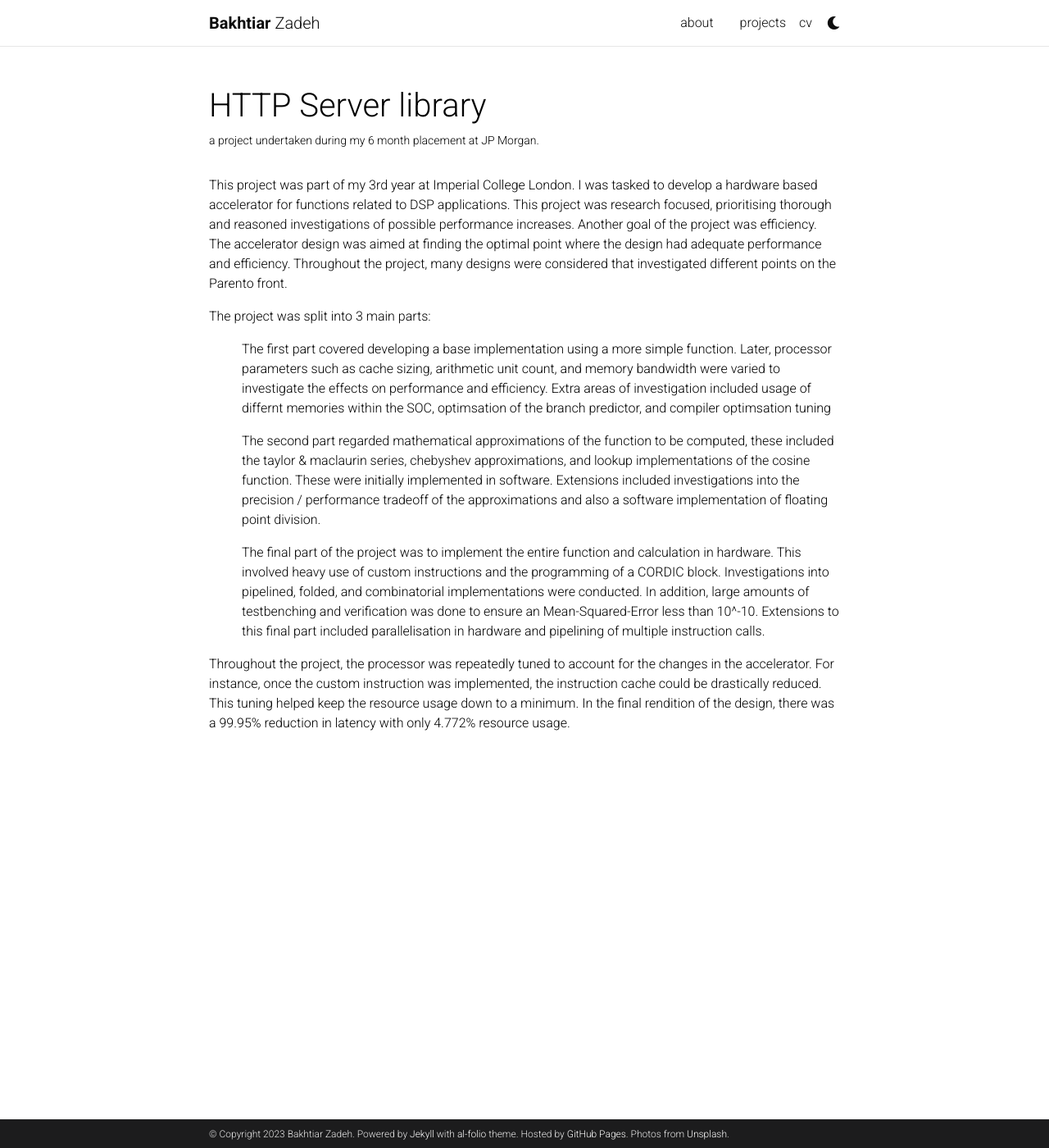
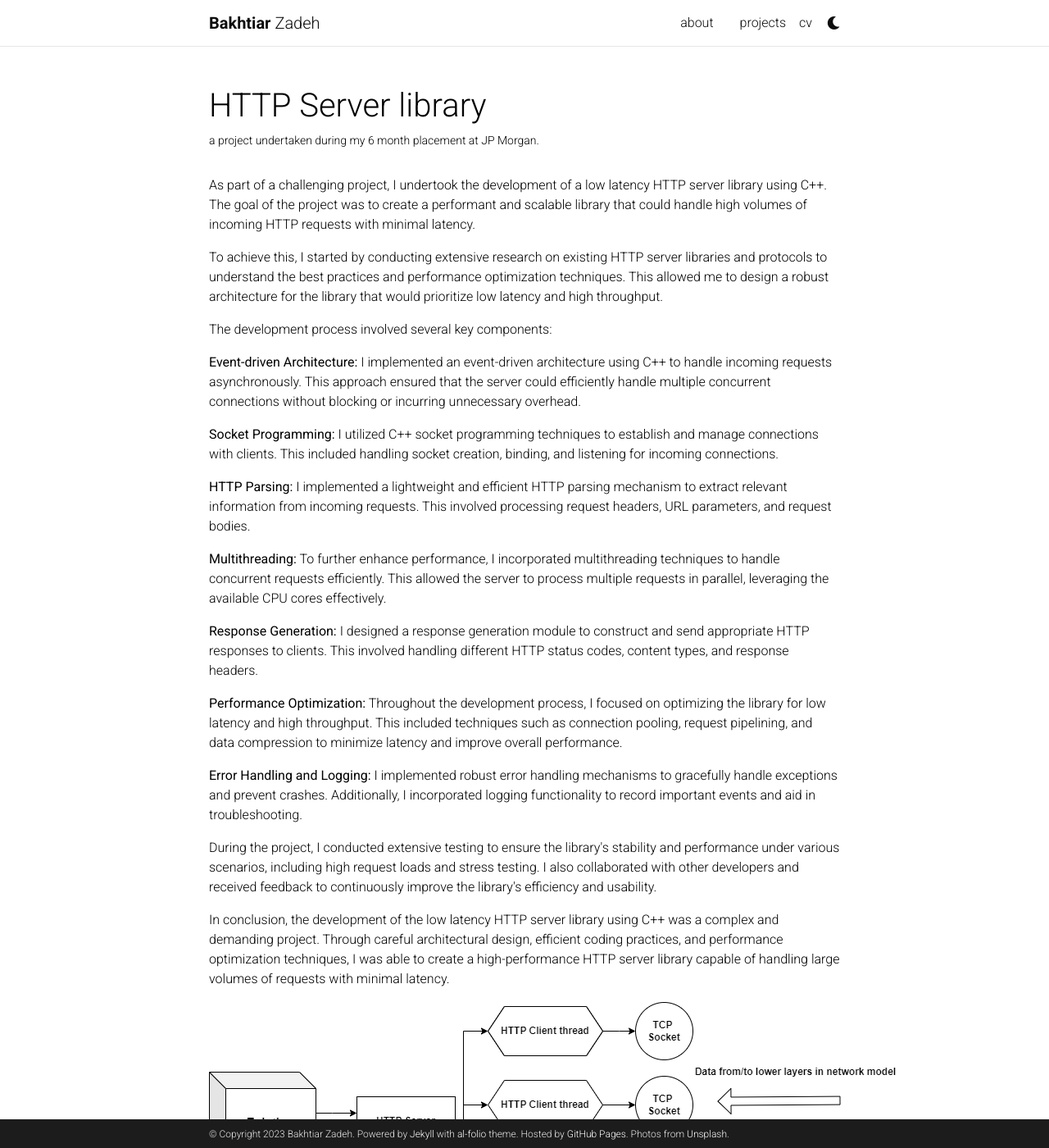
Before and after one commit to bakhtiarZ/bakhtiarZ.github.io, a Jekyll site: the page built from _projects/3_project.md, in a window 1280 px wide and 1400 px high. Shown: the whole window at 82% size. Built offline with Jekyll 4.4.1, drawn with Linux system fonts in a browser that asks for light colours; full-size pictures stand in for the smaller copies a plugin makes; comment, search, counter and statistics services are not loaded; a style sheet for code colours, icons or effects is not loaded; some of the changed text lies outside the part shown.

Commit message:
finished

```diff
--- a/_projects/3_project.md
+++ b/_projects/3_project.md
@@ -6,10 +6,43 @@ img: assets/img/7.jpg
 importance: 3
 category: work
 ---
-<p> This project was part of my 3rd year at Imperial College London. I was tasked to develop a hardware based accelerator for functions related to DSP applications. This project was research focused, prioritising thorough and reasoned investigations of possible performance increases. Another goal of the project was efficiency. The accelerator design was aimed at finding the optimal point where the design had adequate performance and efficiency. Throughout the project, many designs were considered that investigated different points on the Parento front. </p>
+<p> As part of a challenging project, I undertook the development of a low latency HTTP server library using C++. The goal of the project was to create a performant and scalable library that could handle high volumes of incoming HTTP requests with minimal latency. </p>
 
-<p> The project was split into 3 main parts: </p>
-<ul> The first part covered developing a base implementation using a more simple function. Later, processor parameters such as cache sizing, arithmetic unit count, and memory bandwidth were varied to investigate the effects on performance and efficiency. Extra areas of investigation included usage of differnt memories within the SOC, optimsation of the branch predictor, and compiler optimsation tuning</ul>
-<ul> The second part regarded mathematical approximations of the function to be computed, these included the taylor & maclaurin series, chebyshev approximations, and lookup implementations of the cosine function. These were initially implemented in software. Extensions included investigations into the precision / performance tradeoff of the approximations and also a software implementation of floating point division. </ul>
-<ul> The final part of the project was to implement the entire function and calculation in hardware. This involved heavy use of custom instructions and the programming of a CORDIC block. Investigations into pipelined, folded, and combinatorial implementations were conducted. In addition, large amounts of testbenching and verification was done to ensure an Mean-Squared-Error less than 10^-10. Extensions to this final part included parallelisation in hardware and pipelining of multiple instruction calls.</ul>
-<p> Throughout the project, the processor was repeatedly tuned to account for the changes in the accelerator. For instance, once the custom instruction was implemented, the instruction cache could be drastically reduced. This tuning helped keep the resource usage down to a minimum. In the final rendition of the design, there was a 99.95% reduction in latency with only 4.772% resource usage.</p>
+<p>To achieve this, I started by conducting extensive research on existing HTTP server libraries and protocols to understand the best practices and performance optimization techniques. This allowed me to design a robust architecture for the library that would prioritize low latency and high throughput.</p>
+
+<p>The development process involved several key components:</p>
+
+<p><b>Event-driven Architecture:</b> I implemented an event-driven architecture using C++ to handle incoming requests asynchronously. This approach ensured that the server could efficiently handle multiple concurrent connections without blocking or incurring unnecessary overhead.</p>
+
+<p><b>Socket Programming:</b> I utilized C++ socket programming techniques to establish and manage connections with clients. This included handling socket creation, binding, and listening for incoming connections.</p>
+
+<p><b>HTTP Parsing:</b> I implemented a lightweight and efficient HTTP parsing mechanism to extract relevant information from incoming requests. This involved processing request headers, URL parameters, and request bodies.</p>
+
+<p><b>Multithreading:</b> To further enhance performance, I incorporated multithreading techniques to handle concurrent requests efficiently. This allowed the server to process multiple requests in parallel, leveraging the available CPU cores effectively.</p>
+
+<p><b>Response Generation:</b> I designed a response generation module to construct and send appropriate HTTP responses to clients. This involved handling different HTTP status codes, content types, and response headers.</p>
+
+<p><b>Performance Optimization:</b> Throughout the development process, I focused on optimizing the library for low latency and high throughput. This included techniques such as connection pooling, request pipelining, and data compression to minimize latency and improve overall performance.</p>
+
+<p><b>Error Handling and Logging:</b> I implemented robust error handling mechanisms to gracefully handle exceptions and prevent crashes. Additionally, I incorporated logging functionality to record important events and aid in troubleshooting.</p>
+
+<p>During the project, I conducted extensive testing to ensure the library's stability and performance under various scenarios, including high request loads and stress testing. I also collaborated with other developers and received feedback to continuously improve the library's efficiency and usability.</p>
+
+<p>In conclusion, the development of the low latency HTTP server library using C++ was a complex and demanding project. Through careful architectural design, efficient coding practices, and performance optimization techniques, I was able to create a high-performance HTTP server library capable of handling large volumes of requests with minimal latency. </p>
+<div class="row">
+    <div class="col-sm mt-3 mt-md-0">
+        {% include figure.html path="assets/img/httpservarchitecture.drawio.png" title="Architecture diagram" class="img" %}
+    </div>
+</div>
+<div class="caption">
+    A top level diagram of the software architecture.
+</div>
+<br><br>
+<div class="row">
+    <div class="col-sm mt-3 mt-md-0">
+        {% include figure.html path="assets/img/httpserv.png" title="Work Breakdown Structure diagram" class="img" %}
+    </div>
+</div>
+<div class="caption">
+    A diagram of the project layout, this provides an overview of the relevant deliverables.
+</div>
```
Also changed, not shown: _projects/1_project.md (+9 -0 lines), assets/img/httpserv.png (added), assets/img/httpservarchitecture.drawio.png (added), assets/img/objectdetection.jpg (added).
